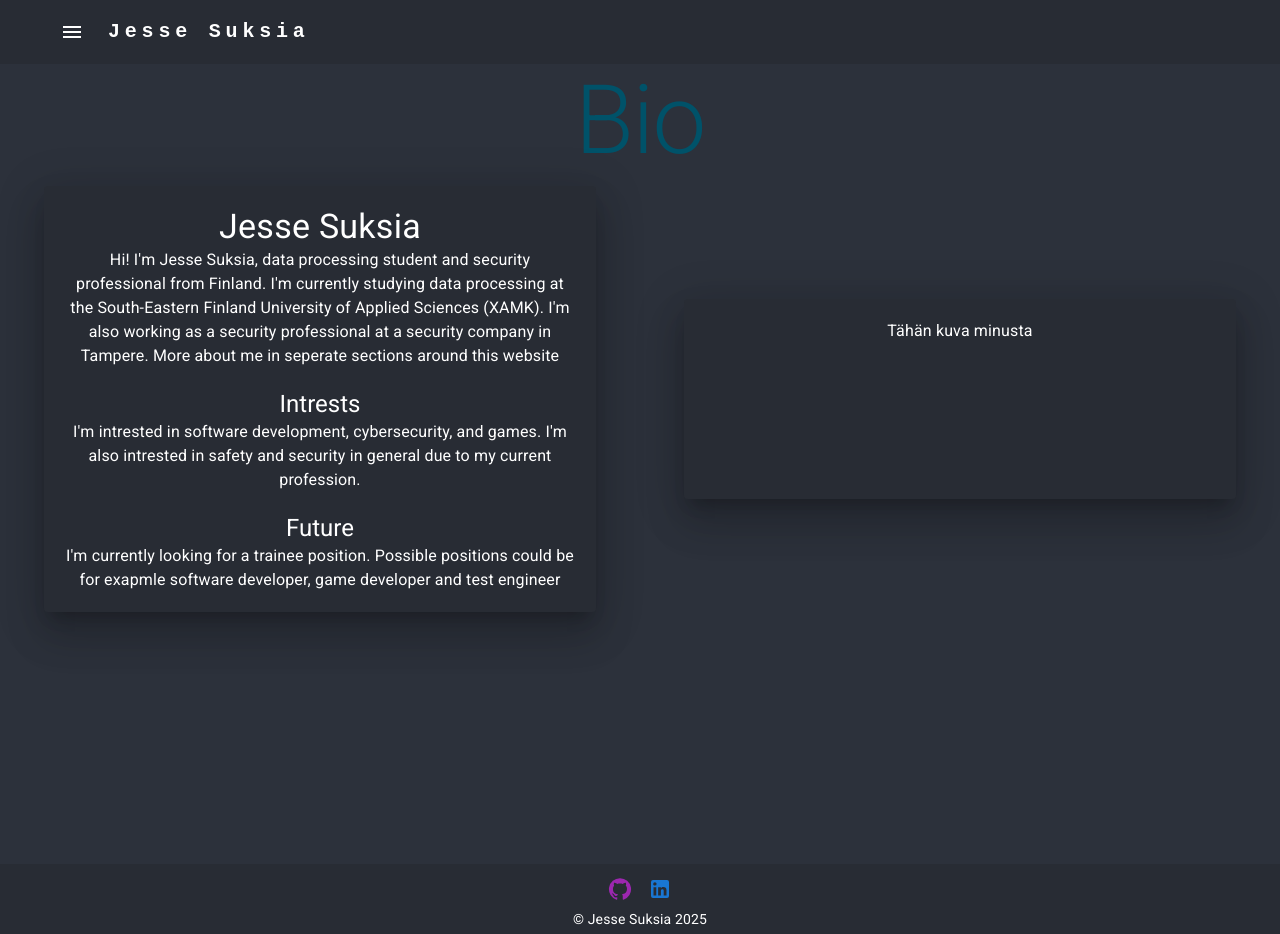
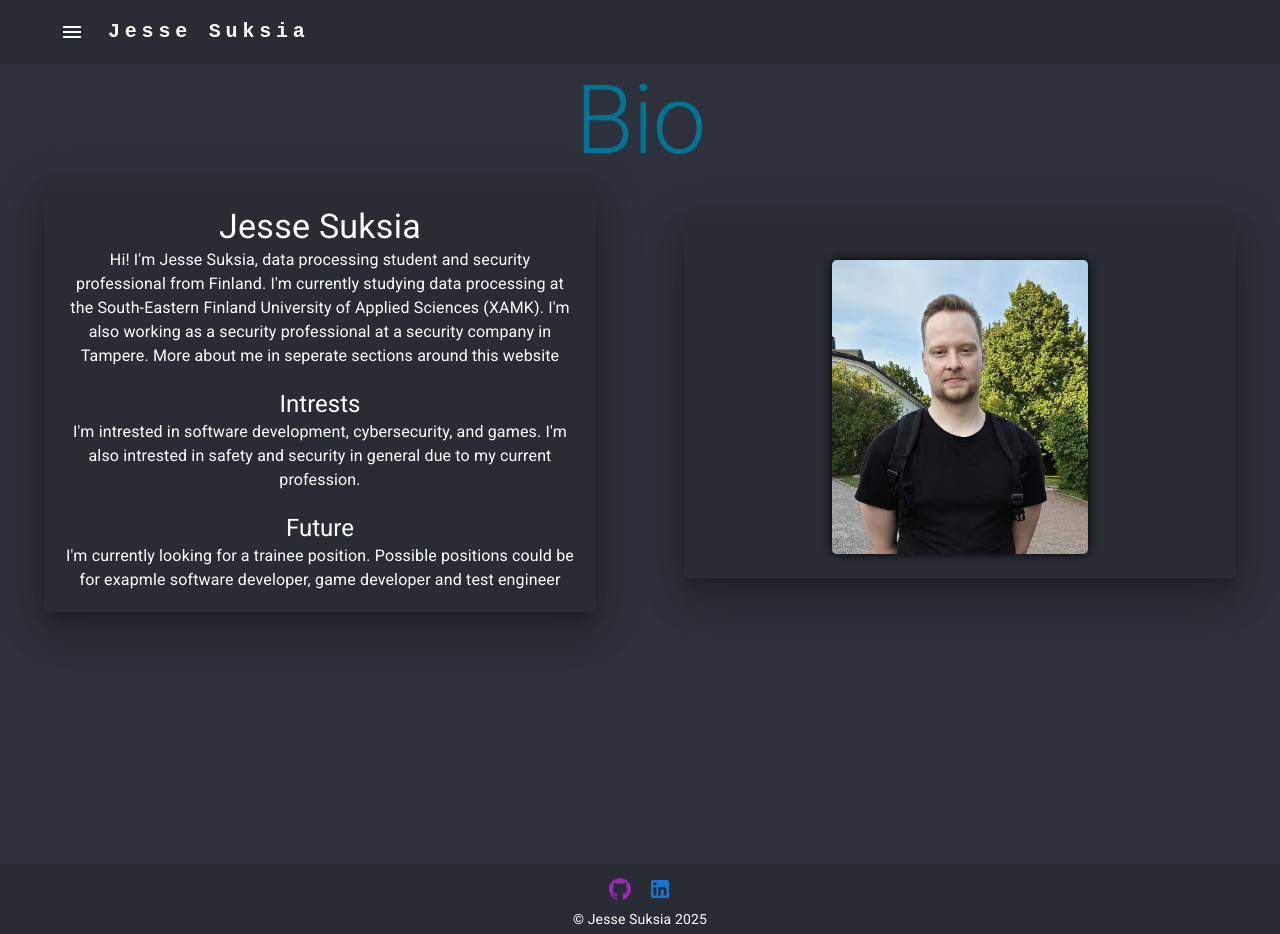
Before and after one commit to suksiaj/omat_sivut, a React (Create React App) app: page /bio in a window 1280 px wide. Built offline with nearby package versions, Linux system fonts and the light colour scheme.

Commit message:
Kuva bioon

```diff
--- a/src/App.css
+++ b/src/App.css
@@ -82,7 +82,7 @@
 
 .Page-title {
   text-align: center;
-  color: #005269
+  color: #007494
 }
 
 .Page-content {
@@ -92,3 +92,11 @@
   width: 50vw;
   color: white;
 }
+
+.Page-image {
+  width: 20vw;
+  height: auto;
+  margin-top: 20px;
+  border-radius: 5px;
+  box-shadow: 0px 0px 10px 0px black;
+}
--- a/src/routes/bio.tsx
+++ b/src/routes/bio.tsx
@@ -44,9 +44,7 @@ const Bio: React.FC = (): React.ReactElement => {
                         elevation={24}
                         variant='elevation'
                         sx={paperStyle}>
-                        <Typography>
-                            Tähän kuva minusta
-                        </Typography>
+                            <img src="/images/mina.jpg" alt="Jesse Suksia" className="Page-image" />
                     </Paper>
 
                 </div>
```
Also changed, not shown: public/images/mina.jpg (added).
